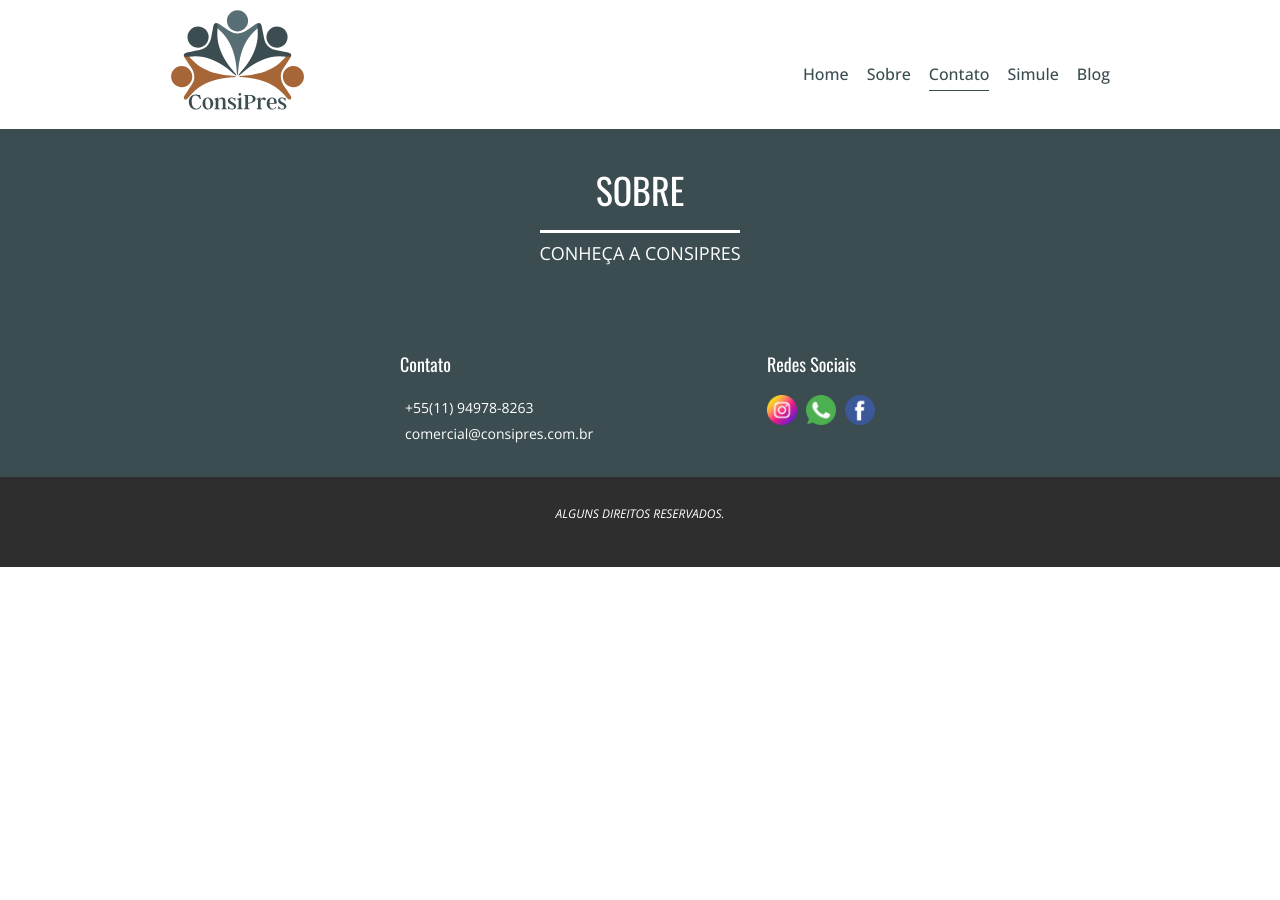
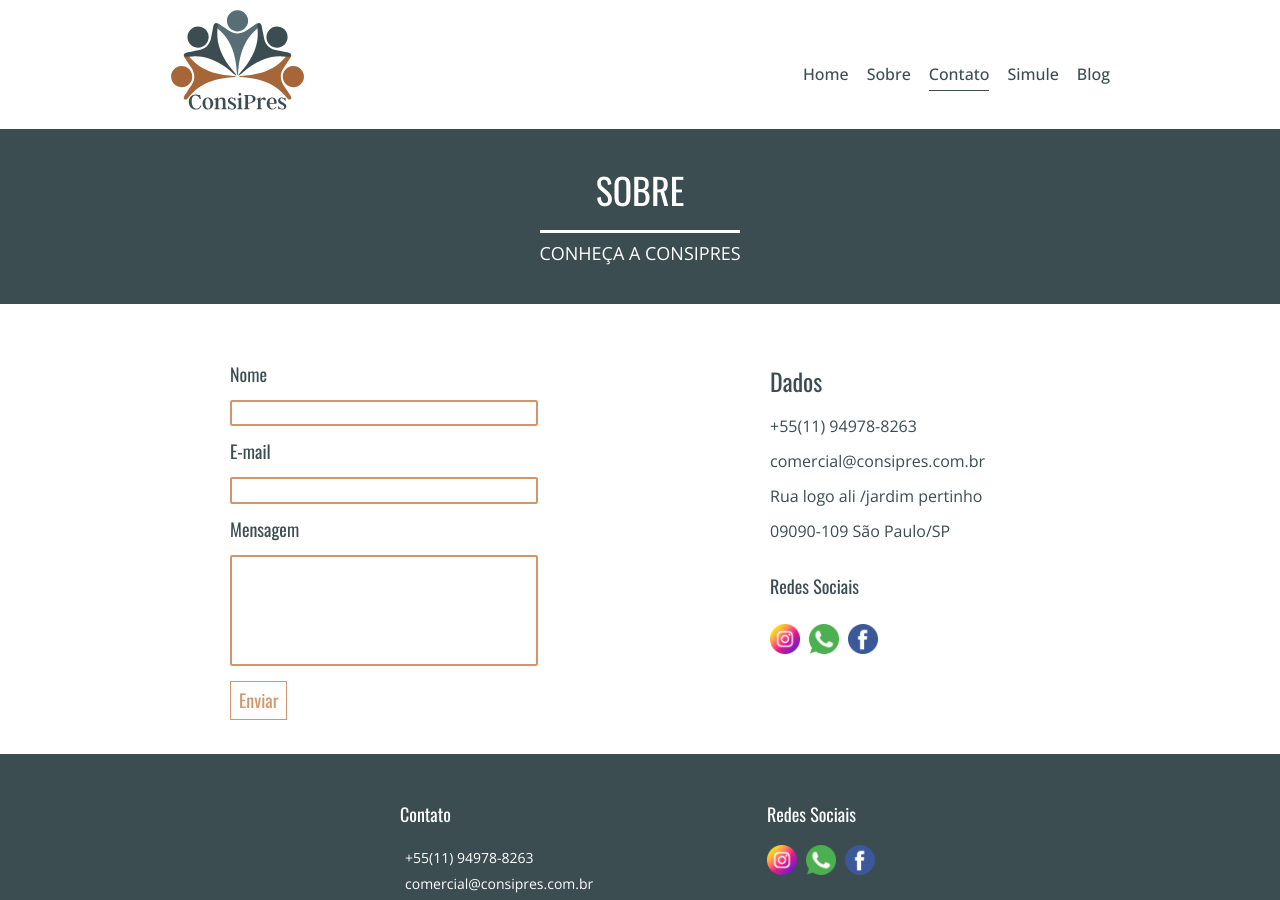
Before and after one commit to matnperes/Consipres, a plain HTML site: page contato.html in a window 1280 px wide. Shown: the top 900 px of the page. Before the commit the page ends 800 px from the top, so only its background shows below. Drawn offline with nearby package versions, Linux system fonts and the light colour scheme.

Commit message:
Finalizando página contato

```diff
--- a/contato.html
+++ b/contato.html
@@ -11,6 +11,7 @@
     <link rel="stylesheet" href="src/css/reset.css">
     <link rel="stylesheet" href="src/css/main.css">
     <link rel="stylesheet" href="src/css/sobre.css">
+    <link rel="stylesheet" href="src/css/contato.css">
 </head>
 
 <body>
@@ -34,6 +35,29 @@
         <h2>Sobre</h2>
         <p>Conheça a ConsiPres</p>
     </section>
+    <section class="contato">
+        <div class="container">
+            <div class="wrapper-contato">
+                <form action="">
+                    <label for="">Nome <input type="text"></label>
+                    <label for="">E-mail <input type="text"></label>
+                    <label for="">Mensagem<textarea name="ddd" id="" cols="30" rows="5"></textarea></label>
+                    <button>Enviar</button>
+                </form>
+                <div class="dados">
+                    <h2>Dados</h2>
+                    <p>+55(11) 94978-8263</p>
+                    <p>comercial@consipres.com.br</p>
+                    <p>Rua logo ali /jardim pertinho <br> 09090-109 São Paulo/SP</p>
+                    <div class="redes-sociais"><span class="titulo-footer">Redes Sociais</span>
+                        <a href="https://www.instagram.com/consipres.credito/"><img src="src/img/redes/instagram.png" alt="instagramIcon"></a>
+                        <a href="https://api.whatsapp.com/message/SEGHN323HWOZI1"><img src="src/img/redes/whatsapp.png" alt="whatsappIcon"></a>
+                        <a href="https://www.facebook.com/consipresconsignados"><img src="src/img/redes/facebook.png" alt="facebookIcon"></a>
+                    </div>
+                </div>
+            </div>
+        </div>
+    </section>
     <footer>
         <div class="container-footer">
             <div class="wrapper-footer">
--- /dev/null
+++ b/src/css/contato.css
@@ -0,0 +1,56 @@
+.contato{
+  height: 450px;
+}
+
+.container form input, textarea {
+display: block;
+border: 2px solid #D3956C;
+border-radius: 2px;
+margin: 15px 0px;
+width: 300px;
+resize: none;
+}
+
+.container form{
+  font-family: 'Oswald', Helvetica, sans-serif;
+  font-size: 18px;
+  width: 350px;
+}
+
+.wrapper-contato{
+  padding: 60px;
+  display: flex;
+  justify-content: space-between;
+  color: #3b4d51;
+}
+
+.wrapper-contato .dados h2{
+  font-family: 'Oswald', Helvetica, sans-serif;
+  line-height: 35px;
+  font-size: 24px;
+  margin-bottom: 10px;
+}
+
+.dados{
+  line-height: 35px;
+  font-size: 16px;
+  font-family: 'Open Sans', sans-serif;
+  width: 280px;
+}
+
+.wrapper-contato .dados .redes-sociais .titulo-footer{
+  font-family: 'Oswald', Helvetica, sans-serif;
+  color: #3b4d51;
+}
+
+.container form button:hover{
+  background: #D3956C;
+  color: #fff;
+}
+
+.container form button{
+  background: #fff;
+  color: #D3956C;
+  border: 1px solid #D3956C;
+  padding: 8px;
+}
--- a/src/css/main.css
+++ b/src/css/main.css
@@ -457,7 +457,7 @@ border: 2px solid #D3956C;
 
 footer{
   width: 100%;
-  background: #3B4D51;
+  background: #3b4d51;
   padding: 30px 0;
 }
 
```
